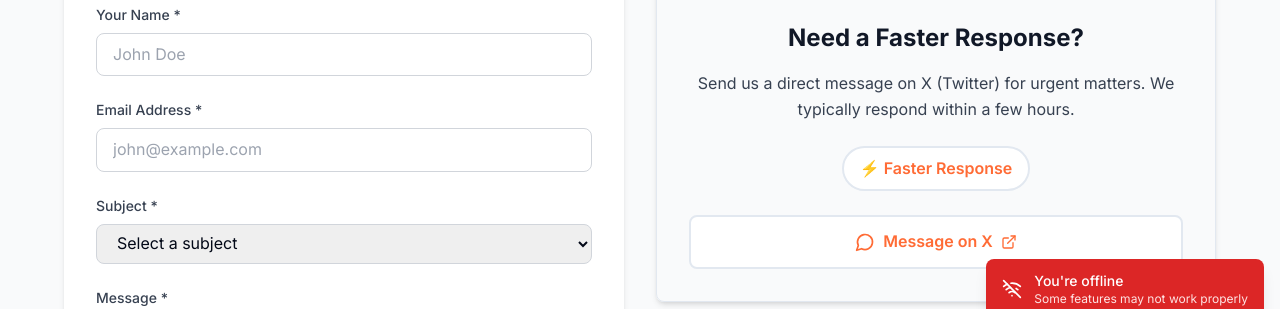
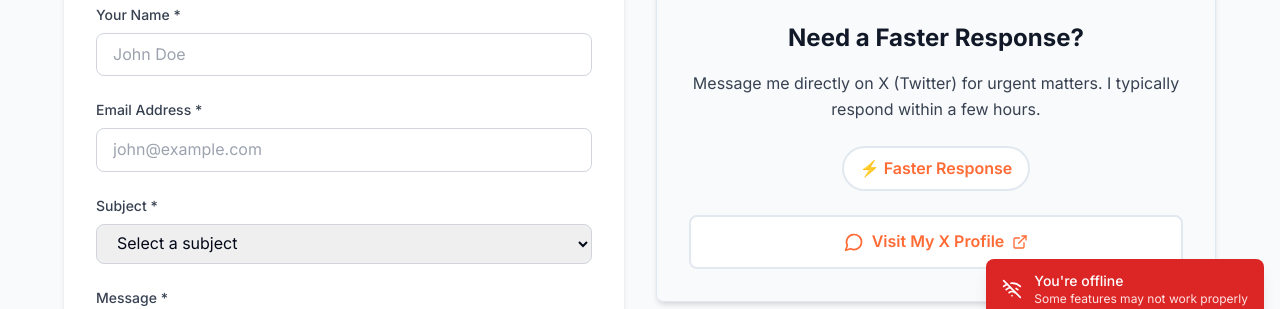
Before and after one commit to Bearformdpss/KoiHire, a Next.js app in the folder frontend/: page /contact in a window 1280 px wide. Shown: the part 465-774 px from the top of the page. Built offline with nearby package versions, Linux system fonts and the light colour scheme; no server answers.

Commit message:
Fix X button hover color and link to profile instead of DMs

```diff
--- a/frontend/app/contact/page.tsx
+++ b/frontend/app/contact/page.tsx
@@ -184,7 +184,7 @@ export default function ContactPage() {
               </h2>
 
               <p className="text-gray-700 mb-6 text-center leading-relaxed">
-                Send us a direct message on X (Twitter) for urgent matters. We typically respond within a few hours.
+                Message me directly on X (Twitter) for urgent matters. I typically respond within a few hours.
               </p>
 
               <div className="flex justify-center mb-6">
@@ -194,13 +194,13 @@ export default function ContactPage() {
               </div>
 
               <a
-                href="https://x.com/messages/compose?recipient_id=TaylorAllenKoi"
+                href="https://x.com/TaylorAllenKoi"
                 target="_blank"
                 rel="noopener noreferrer"
-                className="w-full bg-white text-koi-orange py-3 px-6 rounded-lg font-semibold border-2 border-koi-orange hover:bg-koi-orange hover:text-white transition-colors flex items-center justify-center"
+                className="w-full bg-white text-koi-orange py-3 px-6 rounded-lg font-semibold border-2 border-koi-orange hover:bg-koi-orange/10 hover:border-koi-orange transition-colors flex items-center justify-center"
               >
                 <MessageCircle className="w-5 h-5 mr-2" />
-                Message on X
+                Visit My X Profile
                 <ExternalLink className="w-4 h-4 ml-2" />
               </a>
             </div>
```
